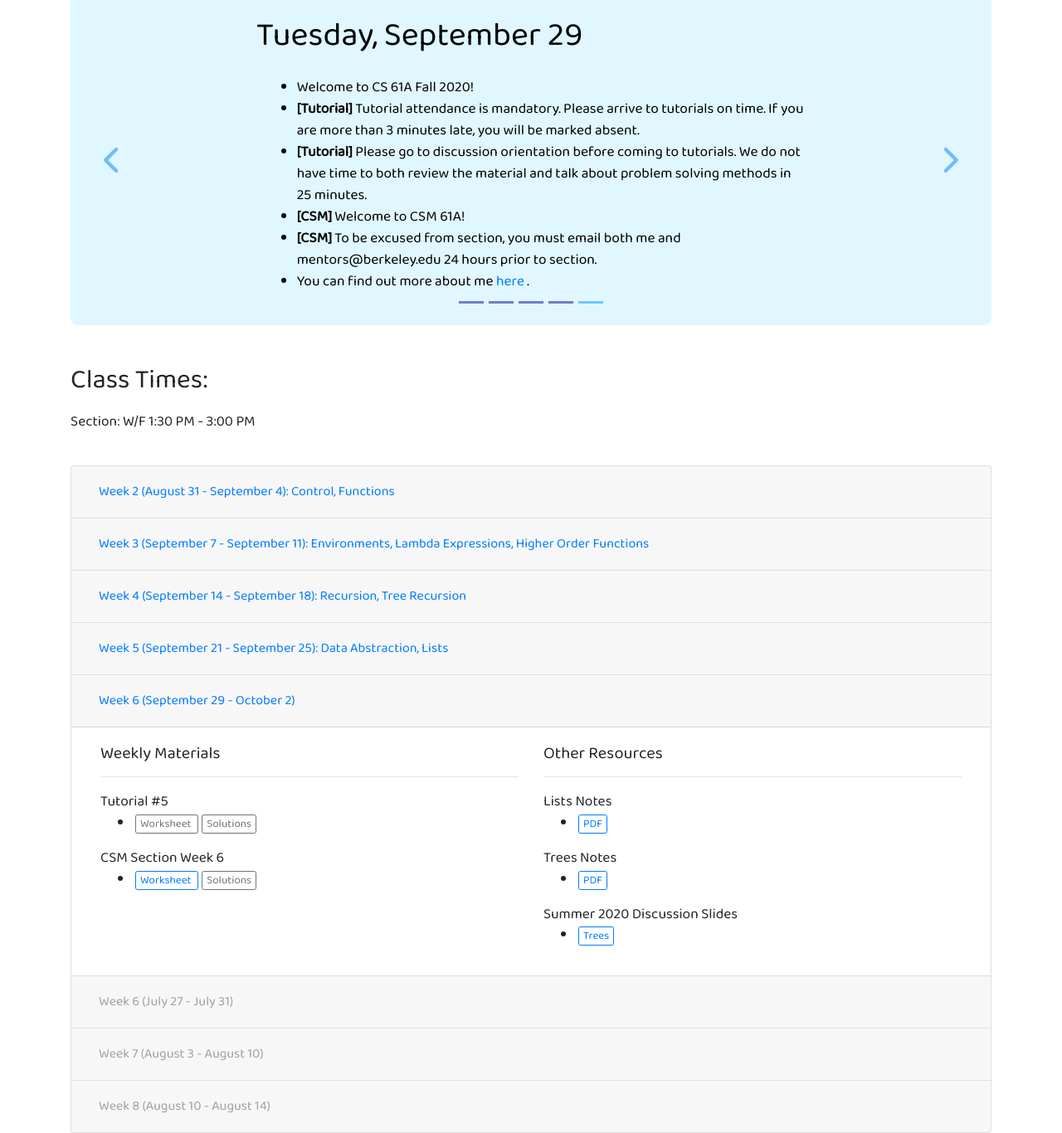
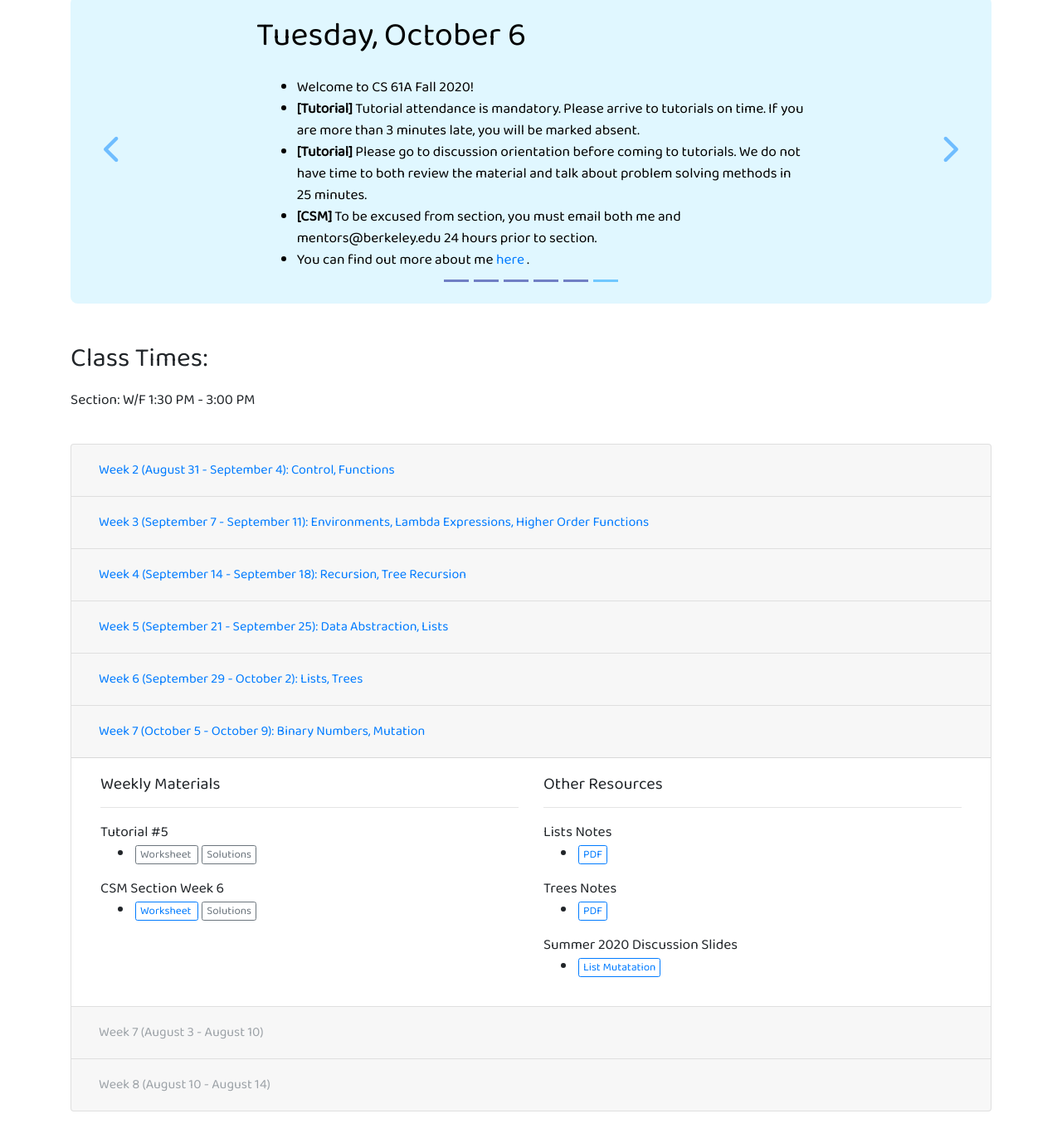
Before and after one commit to jemmy-z/cs61a-v3, a plain HTML site: page index.html in a window 1280 px wide. Shown: the part 123-1489 px from the top of the page at 83% size. Drawn offline with nearby package versions, Linux system fonts and the light colour scheme.

Commit message:
ready for csm week 7

```diff
--- a/announcements/week7.xml
+++ b/announcements/week7.xml
@@ -1,5 +1,5 @@
 <announcement>
-    <date>Friday, August 7</date>
+    <date>Tuesday, October 13</date>
     <info>Welcome to CS 61A {% SEMESTER %}!</info>
     <info>This semester, we will be meeting entirely online! Check your emails for Zoom links and more info.</info>
     <info>The final is in 2 weeks. Check &lt;a href="https://piazza.com/class/kbesvacrkom2of?cid=2167"&gt;Piazza for more info.&lt;/&gt;</info>
--- a/announcements/week8.xml
+++ b/announcements/week8.xml
@@ -1,5 +1,5 @@
 <announcement>
-    <date>Wednesday, August 12</date>
+    <date>Tuesday, October 20</date>
     <info>Welcome to CS 61A {% SEMESTER %}!</info>
     <info>This semester, we will be meeting entirely online! Check your emails for Zoom links and more info.</info>
     <info>Good luck on the final! Thank you for a wonderful semester.</info>
--- a/index.html
+++ b/index.html
@@ -183,7 +183,7 @@
           </li>
          </ul>
         </div>
-        <div class="carousel-item p-4 active" id="announcement-4">
+        <div class="carousel-item p-4" id="announcement-4">
          <h1>
           Tuesday, September 29
          </h1>
@@ -224,6 +224,41 @@
           </li>
          </ul>
         </div>
+        <div class="carousel-item p-4 active" id="announcement-5">
+         <h1>
+          Tuesday, October 6
+         </h1>
+         <ul class="announcement-list">
+          <li class="announcement-item">
+           Welcome to CS 61A Fall 2020!
+          </li>
+          <li class="announcement-item">
+           <b>
+            [Tutorial]
+           </b>
+           Tutorial attendance is mandatory. Please arrive to tutorials on time. If you are more than 3 minutes late, you will be marked absent.
+          </li>
+          <li class="announcement-item">
+           <b>
+            [Tutorial]
+           </b>
+           Please go to discussion orientation before coming to tutorials. We do not have time to both review the material and talk about problem solving methods in 25 minutes.
+          </li>
+          <li class="announcement-item">
+           <b>
+            [CSM]
+           </b>
+           To be excused from section, you must email both me and mentors@berkeley.edu 24 hours prior to section.
+          </li>
+          <li class="announcement-item">
+           You can find out more about me
+           <a href="about.html">
+            here
+           </a>
+           .
+          </li>
+         </ul>
+        </div>
        </div>
       </div>
       <div class="col-2">
@@ -245,7 +280,9 @@
       </li>
       <li data-slide-to="3" data-target="#Announcements">
       </li>
-      <li class="active" data-slide-to="4" data-target="#Announcements">
+      <li data-slide-to="4" data-target="#Announcements">
+      </li>
+      <li class="active" data-slide-to="5" data-target="#Announcements">
       </li>
      </ol>
     </div>
@@ -514,12 +551,12 @@
     <div class="card">
      <div class="card-header" id="headingFive">
       <h2 class="mb-0">
-       <button aria-controls="collapse5" aria-expanded="false" class="btn btn-link" data-target="#collapse5" data-toggle="collapse" id="week5" type="button">
-        Week 6 (September 29 - October 2)
+       <button aria-controls="collapse5" aria-expanded="false" class="btn btn-link collapsed" data-target="#collapse5" data-toggle="collapse" id="week5" type="button">
+        Week 6 (September 29 - October 2): Lists, Trees
        </button>
       </h2>
      </div>
-     <div aria-labelledby="headingFive" class="collapse show" data-parent="#weekly-info" id="collapse5">
+     <div aria-labelledby="headingFive" class="collapse" data-parent="#weekly-info" id="collapse5">
       <div class="card-body">
        <div class="container">
         <div class="row" id="materials5">
@@ -533,10 +570,10 @@
           </span>
           <ul>
            <li>
-            <a class="bordered btn-link disabled" href="https://cs61a.org/disc/disc05.pdf" target="_blank">
+            <a class="bordered" href="https://cs61a.org/disc/disc05.pdf" target="_blank">
              Worksheet
             </a>
-            <a class="bordered btn-link disabled" href="https://cs61a.org/disc/disc05_sol.pdf" target="_blank">
+            <a class="bordered" href="https://cs61a.org/disc/disc05_sol.pdf" target="_blank">
              Solutions
             </a>
            </li>
@@ -549,7 +586,7 @@
             <a class="bordered" href="./worksheets/mentor06.pdf" target="_blank">
              Worksheet
             </a>
-            <a class="bordered btn-link disabled" href="./worksheets/mentor06_sol.pdf" target="_blank">
+            <a class="bordered" href="./worksheets/mentor06_sol.pdf" target="_blank">
              Solutions
             </a>
            </li>
@@ -599,15 +636,83 @@
     <div class="card">
      <div class="card-header" id="headingSix">
       <h2 class="mb-0">
-       <button aria-controls="collapse6" aria-expanded="false" class="btn btn-link collapsed disabled" data-target="#collapse6" data-toggle="collapse" id="week6" type="button">
-        Week 6 (July 27 - July 31)
+       <button aria-controls="collapse6" aria-expanded="false" class="btn btn-link" data-target="#collapse6" data-toggle="collapse" id="week6" type="button">
+        Week 7 (October 5 - October 9): Binary Numbers, Mutation
        </button>
       </h2>
      </div>
-     <div aria-labelledby="headingSix" class="collapse" data-parent="#weekly-info" id="collapse6">
+     <div aria-labelledby="headingSix" class="collapse show" data-parent="#weekly-info" id="collapse6">
       <div class="card-body">
        <div class="container">
         <div class="row" id="materials6">
+         <div class="col-md-6">
+          <h5>
+           Weekly Materials
+          </h5>
+          <hr/>
+          <span>
+           Tutorial #5
+          </span>
+          <ul>
+           <li>
+            <a class="bordered btn-link disabled" href="https://cs61a.org/disc/disc06.pdf" target="_blank">
+             Worksheet
+            </a>
+            <a class="bordered btn-link disabled" href="https://cs61a.org/disc/disc06_sol.pdf" target="_blank">
+             Solutions
+            </a>
+           </li>
+          </ul>
+          <span>
+           CSM Section Week 6
+          </span>
+          <ul>
+           <li>
+            <a class="bordered" href="./worksheets/mentor07.pdf" target="_blank">
+             Worksheet
+            </a>
+            <a class="bordered btn-link disabled" href="./worksheets/mentor07_sol.pdf" target="_blank">
+             Solutions
+            </a>
+           </li>
+          </ul>
+         </div>
+         <div class="col-md-6">
+          <h5>
+           Other Resources
+          </h5>
+          <hr/>
+          <span>
+           Lists Notes
+          </span>
+          <ul>
+           <li>
+            <a class="bordered" href="https://drive.google.com/file/d/1HqRXRoIxGn8vSXTm7aqfheRQ5rUvqRtk/view?usp=sharing" target="_blank">
+             PDF
+            </a>
+           </li>
+          </ul>
+          <span>
+           Trees Notes
+          </span>
+          <ul>
+           <li>
+            <a class="bordered" href="https://drive.google.com/file/d/15S1cq8utSupCLUC7GW3-1txAqIYJtbr1/view?usp=sharing" target="_blank">
+             PDF
+            </a>
+           </li>
+          </ul>
+          <span>
+           Summer 2020 Discussion Slides
+          </span>
+          <ul>
+           <li>
+            <a class="bordered" href="https://docs.google.com/presentation/d/1FJ3ZJhdRp3bpYDP9Wg9xqxTYA3H0Cfdz_G_w6XqsoB0/edit#slide=id.g8d5f66495d_0_52" target="_blank">
+             List Mutatation
+            </a>
+           </li>
+          </ul>
+         </div>
         </div>
        </div>
       </div>
```
Also changed, not shown: announcements/week6.xml (+5 -5 lines), calendar/week5.xml (+4 -4 lines), calendar/week6.xml (+36 -37 lines), 1 other file.
